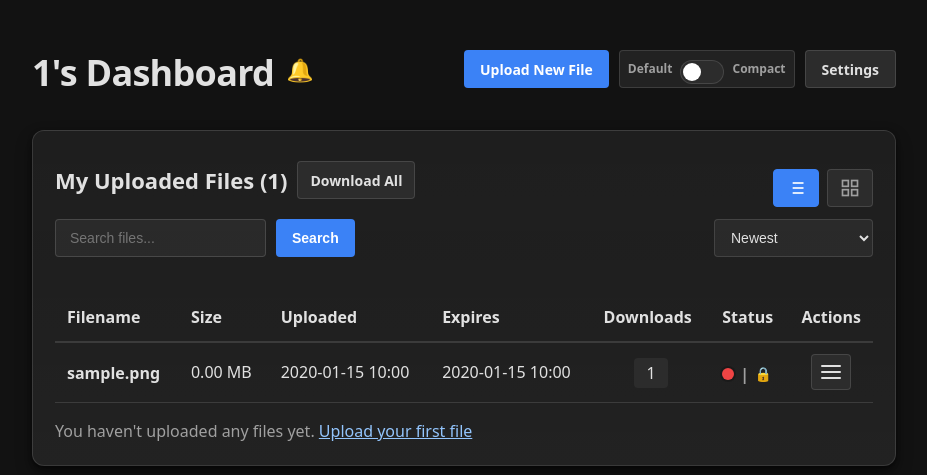
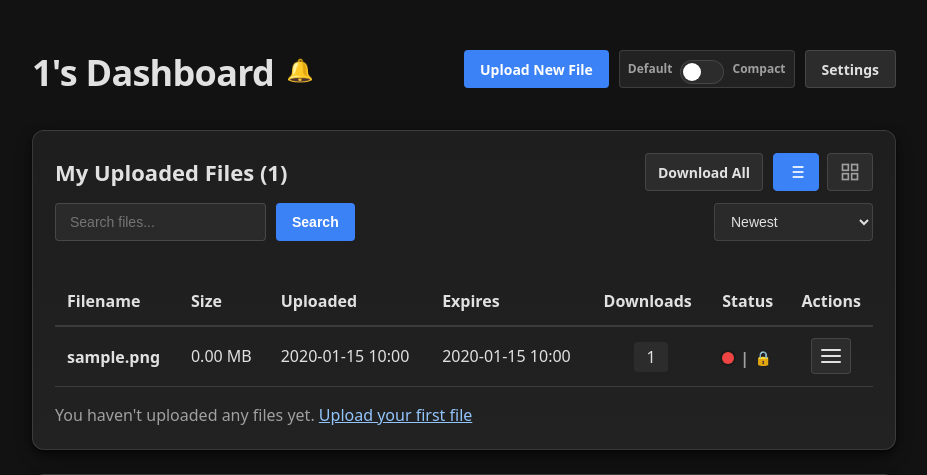
Before and after one commit to cs-ucc-ie/CS3305-2026-Team-9, a Flask app: page /dashboard in a window 1280 px wide. Shown: the part 87-562 px from the top of the page, without its empty margins (176-1103 px from the left). Run offline with Flask 3, Linux system fonts and the light colour scheme; the visitor is signed in with stand-in values (Sample User, id 1); tables that the repository leaves empty hold one stand-in row (values such as "Sample post"); grey boxes marked "Sample" are stand-in pictures; data that the repository does not hold is empty; some libraries are stand-ins or nearby versions.

Commit message:
move grid/list toggle buttons

```diff
--- a/static/styles.css
+++ b/static/styles.css
@@ -2282,9 +2282,23 @@ form * {
 }
 
 .files-title-inline {
-  display: inline-flex;
+  display: flex;
   align-items: center;
   gap: 10px;
+  width: 100%;
+}
+
+.files-actions-inline {
+  display: flex;
+  align-items: center;
+  gap: 10px;
+  height: 38px;
+  margin-left: auto;
+  min-width: 0;
+}
+
+.files-actions-inline .btn-sm {
+  height: 100%;
 }
 
 .files-card-header h2 {
@@ -2307,21 +2321,28 @@ form * {
 
 .view-toggle-container {
   display: flex;
+  align-items: center;
   gap: 8px;
   margin-bottom: 0;
+  height: 100%;
+  margin-left: auto;
 }
 
 .view-toggle-btn {
+  appearance: none;
   background: var(--card-2);
   border: 1px solid var(--border);
   color: var(--muted);
-  padding: 8px 12px;
+  padding: 6px 12px;
   border-radius: var(--radius-xs);
   cursor: pointer;
   transition: all 0.2s ease;
   display: flex;
   align-items: center;
   justify-content: center;
+  height: 100%;
+  margin: 0;
+  box-sizing: border-box;
 }
 
 .view-toggle-btn:hover {
@@ -2360,6 +2381,10 @@ form * {
   .files-title-inline {
     width: 100%;
     flex-wrap: wrap;
+  }
+
+  .files-actions-inline {
+    width: 100%;
   }
 
   .view-toggle-container {
--- a/templates/dashboard.html
+++ b/templates/dashboard.html
@@ -117,10 +117,8 @@
         <div class="files-title-inline">
             <h2>My Uploaded Files ({{ files|length }})</h2>
             {% if files %}
+            <div class="files-actions-inline">
                 <a href="{{ url_for('download_all') }}" class="btn btn-secondary btn-sm" onclick="showToast('Preparing ZIP download...', 'info')">Download All</a>
-            {% endif %}
-        </div>
-        {% if files %}
                 <div class="view-toggle-container files-header-toggle">
                     <button id="listViewBtn" class="view-toggle-btn active" onclick="switchView('list')" title="List view">
                     <svg width="20" height="20" viewBox="0 0 24 24" fill="none" stroke="currentColor" stroke-width="2">
@@ -141,7 +139,9 @@
                     </svg>
                 </button>
                 </div>
+            </div>
             {% endif %}
+        </div>
     </div>
 
     {% if files %}
```
Lines whose indentation alone changed are shown as unchanged.
